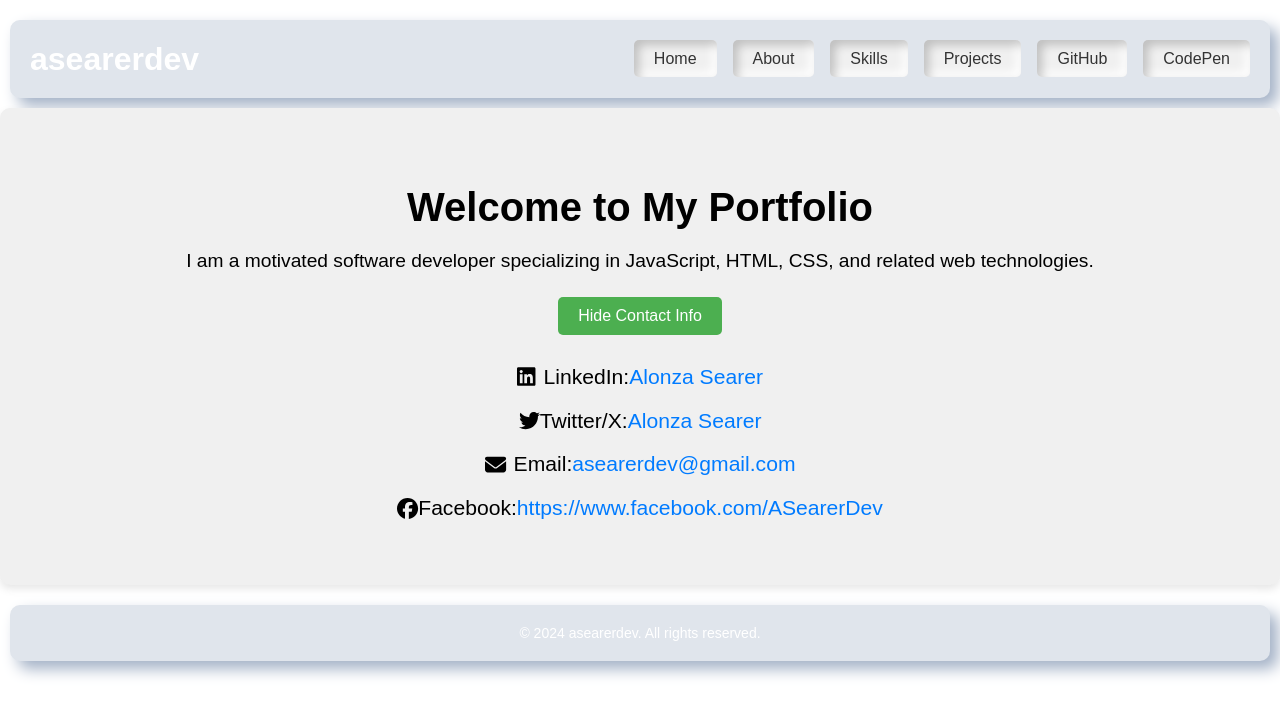
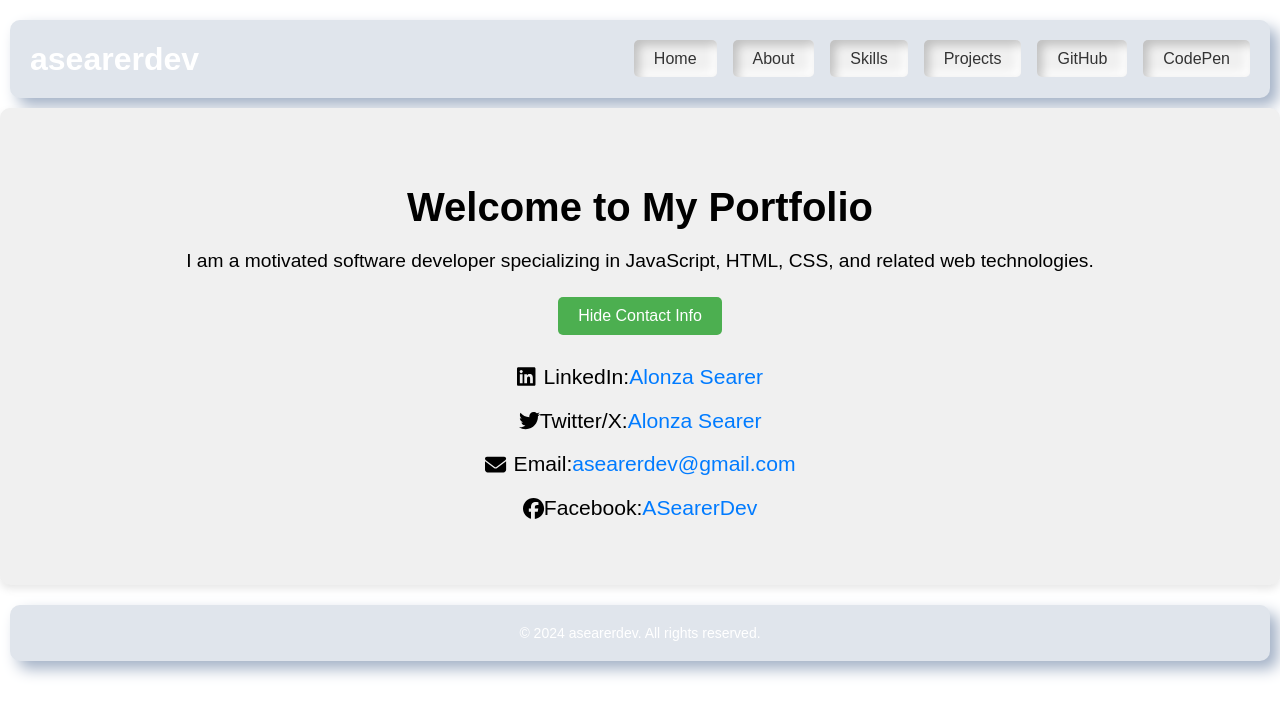
Before and after one commit to asearer/portfolio, a React (Create React App) app: page / in a window 1280 px wide. Both pictures are taken after a click on the button "Show Contact Info". Shown: the top 716 px of the page. Built offline with nearby package versions, Linux system fonts and the light colour scheme.

Commit message:
On branch main  Your branch is up to date with 'origin/main'.  Changes to be committed: 	modified:   src/components/HeroSection.js

```diff
--- a/src/components/HeroSection.js
+++ b/src/components/HeroSection.js
@@ -27,7 +27,7 @@ const HeroSection = () => {
           <p><FontAwesomeIcon icon={faLinkedin} /> LinkedIn: <a href="https://www.linkedin.com/in/alonzasearer/" target="_blank" rel="noopener noreferrer">Alonza Searer</a></p>
           <p><FontAwesomeIcon icon={faTwitter} /> Twitter/X: <a href="https://x.com/AlonzaSearer" target="_blank" rel="noopener noreferrer">Alonza Searer</a></p>
         <p><FontAwesomeIcon icon={faEnvelope} /> Email: <a href="mailto:asearerdev@gmail.com">asearerdev@gmail.com</a></p>
-        <p><FontAwesomeIcon icon={faFacebook} /> Facebook: <a href="https://www.facebook.com/ASearerDev" target="_blank" rel="noopener noreferrer">https://www.facebook.com/ASearerDev</a></p>
+        <p><FontAwesomeIcon icon={faFacebook} /> Facebook: <a href="https://www.facebook.com/ASearerDev" target="_blank" rel="noopener noreferrer">ASearerDev</a></p>
         {/* <p><FontAwesomeIcon icon={faPhone} /> Phone: (123) 456-7890</p> */}
 
       </div>
```
